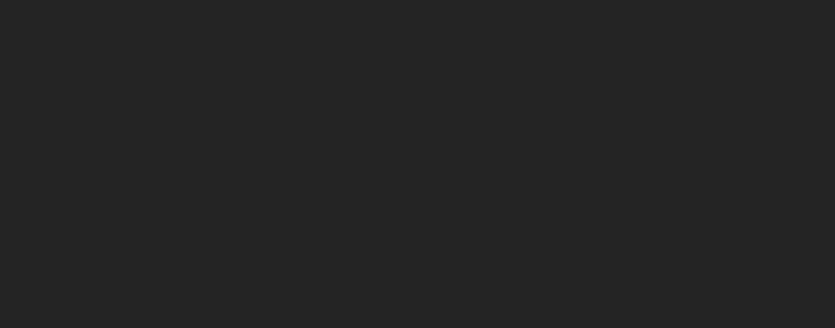
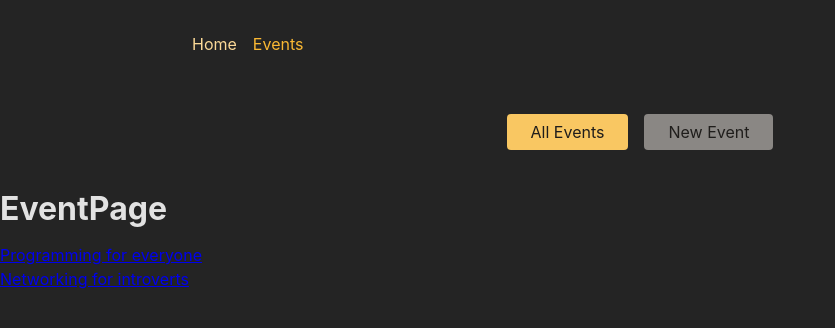
Before and after one commit to MinHan-Kyaw/adv_react_routing, a React (Create React App) app in the folder frontend/: page /events in a window 1280 px wide. Shown: the top 328 px of the page, without its empty margins (0-835 px from the left). Built offline with nearby package versions, Linux system fonts and the light colour scheme.

Commit message:
Time to Practice: Solution

```diff
--- a/frontend/package.json
+++ b/frontend/package.json
@@ -8,6 +8,7 @@
     "@testing-library/user-event": "^13.5.0",
     "react": "^18.2.0",
     "react-dom": "^18.2.0",
+    "react-router-dom": "^6.24.0",
     "react-scripts": "5.0.1",
     "web-vitals": "^2.1.4"
   },
--- a/frontend/src/App.js
+++ b/frontend/src/App.js
@@ -20,8 +20,37 @@
 // 7. Output the ID of the selected event on the EventDetailPage
 // BONUS: Add another (nested) layout route that adds the <EventNavigation> component above all /events... page components
 
+import { RouterProvider, createBrowserRouter } from "react-router-dom";
+import HomePage from "./pages/Home";
+import EventsPage from "./pages/Events";
+import EventDetailPage from "./pages/EventDetail";
+import NewEventPage from "./pages/NewEvent";
+import EditEventPage from "./pages/EditEvent";
+import RootLayout from "./pages/Root";
+import EventsRootLayout from "./pages/EventsRoot";
+
+const router = createBrowserRouter([
+  {
+    path: "/",
+    element: <RootLayout />,
+    children: [
+      { index: true, element: <HomePage /> },
+      {
+        path: "events",
+        element: <EventsRootLayout />,
+        children: [
+          { index: true, element: <EventsPage /> },
+          { path: ":eventId", element: <EventDetailPage /> },
+          { path: "new", element: <NewEventPage /> },
+          { path: ":eventId/edit", element: <EditEventPage /> },
+        ],
+      },
+    ],
+  },
+]);
+
 function App() {
-  return <div></div>;
+  return <RouterProvider router={router} />;
 }
 
 export default App;
--- a/frontend/src/components/EventsNavigation.js
+++ b/frontend/src/components/EventsNavigation.js
@@ -1,4 +1,6 @@
-import classes from './EventsNavigation.module.css';
+import { NavLink } from "react-router-dom";
+
+import classes from "./EventsNavigation.module.css";
 
 function EventsNavigation() {
   return (
@@ -6,10 +8,25 @@
       <nav>
         <ul className={classes.list}>
           <li>
-            <a href="/events">All Events</a>
+            <NavLink
+              to="/events"
+              className={({ isActive }) =>
+                isActive ? classes.active : undefined
+              }
+              end
+            >
+              All Events
+            </NavLink>
           </li>
           <li>
-            <a href="/events/new">New Event</a>
+            <NavLink
+              to="/events/new"
+              className={({ isActive }) =>
+                isActive ? classes.active : undefined
+              }
+            >
+              New Event
+            </NavLink>
           </li>
         </ul>
       </nav>
--- a/frontend/src/components/MainNavigation.js
+++ b/frontend/src/components/MainNavigation.js
@@ -1,4 +1,6 @@
-import classes from './MainNavigation.module.css';
+import { NavLink } from "react-router-dom";
+
+import classes from "./MainNavigation.module.css";
 
 function MainNavigation() {
   return (
@@ -6,10 +8,25 @@
       <nav>
         <ul className={classes.list}>
           <li>
-            <a>Home</a>
+            <NavLink
+              to="/"
+              className={({ isActive }) =>
+                isActive ? classes.active : undefined
+              }
+              end
+            >
+              Home
+            </NavLink>
           </li>
           <li>
-            <a>Events</a>
+            <NavLink
+              to="/events"
+              className={({ isActive }) =>
+                isActive ? classes.active : undefined
+              }
+            >
+              Events
+            </NavLink>
           </li>
         </ul>
       </nav>
--- /dev/null
+++ b/frontend/src/pages/EditEvent.js
@@ -0,0 +1,5 @@
+function EditEventPage() {
+    return <h1>EditEventPage</h1>;
+  }
+
+  export default EditEventPage;
--- /dev/null
+++ b/frontend/src/pages/EventDetail.js
@@ -0,0 +1,13 @@
+import { useParams } from "react-router-dom";
+
+function EventDetailPage() {
+  const params = useParams();
+  return (
+    <>
+      <h1>EventDetailPage</h1>
+      <p>Event ID: {params.eventId}</p>
+    </>
+  );
+}
+
+export default EventDetailPage;
--- /dev/null
+++ b/frontend/src/pages/Events.js
@@ -0,0 +1,29 @@
+import { Link } from "react-router-dom";
+
+const DUMMY_EVENTS = [
+  {
+    id: "e1",
+    title: "Programming for everyone",
+  },
+  {
+    id: "e2",
+    title: "Networking for introverts",
+  },
+];
+
+function EventPage() {
+  return (
+    <>
+      <h1>EventPage</h1>
+      <ul>
+        {DUMMY_EVENTS.map((event) => (
+          <li key={event.id}>
+            <Link to={event.id}>{event.title}</Link>
+          </li>
+        ))}
+      </ul>
+    </>
+  );
+}
+
+export default EventPage;
--- /dev/null
+++ b/frontend/src/pages/EventsRoot.js
@@ -0,0 +1,13 @@
+import { Outlet } from "react-router-dom";
+import EventsNavigation from "../components/EventsNavigation";
+
+function EventsRootLayout() {
+  return (
+    <>
+      <EventsNavigation />
+      <Outlet />
+    </>
+  );
+}
+
+export default EventsRootLayout;
--- /dev/null
+++ b/frontend/src/pages/Home.js
@@ -0,0 +1,5 @@
+function HomePage() {
+  return <h1>HomePage</h1>;
+}
+
+export default HomePage;
--- /dev/null
+++ b/frontend/src/pages/NewEvent.js
@@ -0,0 +1,5 @@
+function NewEventPage() {
+    return <h1>NewEventPage</h1>;
+  }
+
+  export default NewEventPage;
--- /dev/null
+++ b/frontend/src/pages/Root.js
@@ -0,0 +1,16 @@
+import { Outlet } from "react-router-dom";
+
+import MainNavigation from "../components/MainNavigation";
+
+function RootLayout() {
+  return (
+    <>
+      <MainNavigation />
+      <main>
+        <Outlet />
+      </main>
+    </>
+  );
+}
+
+export default RootLayout;
```
Also changed, not shown: 1 other file (tests, documents, lock files or other folders).
